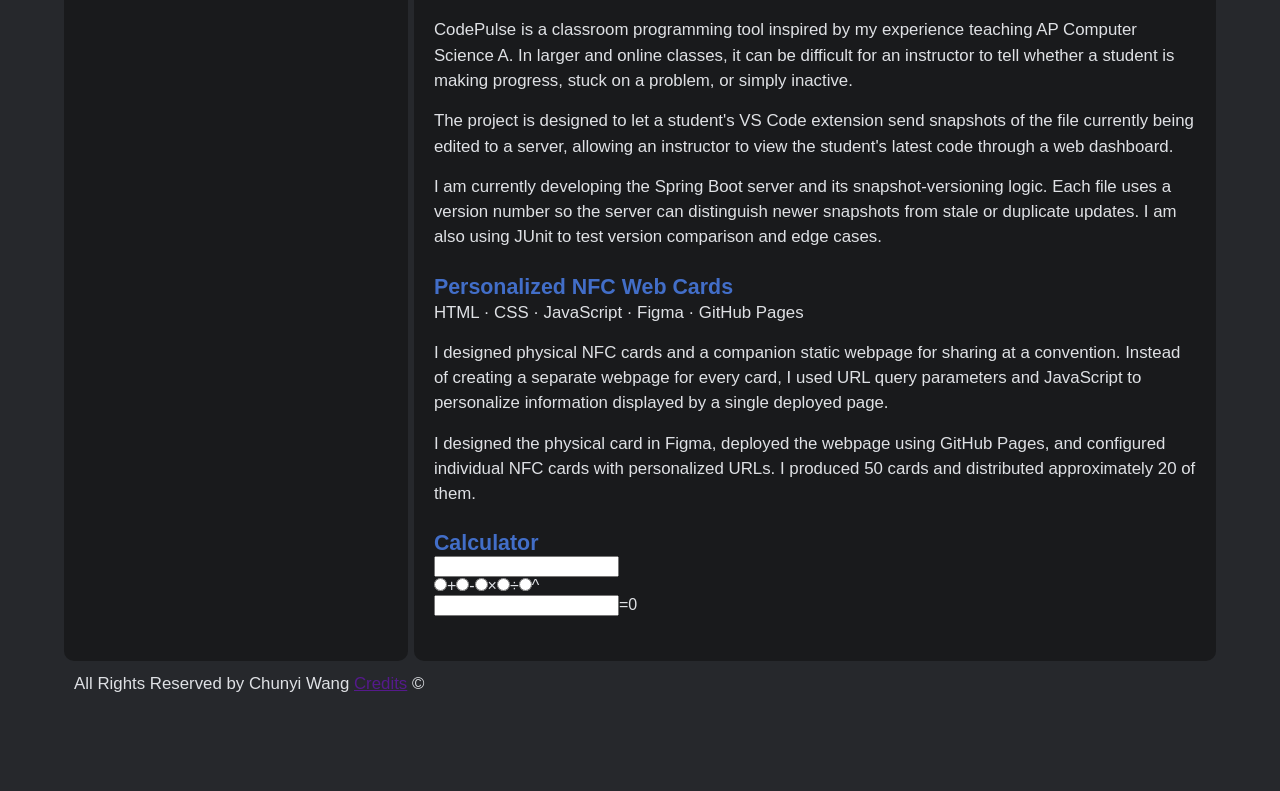
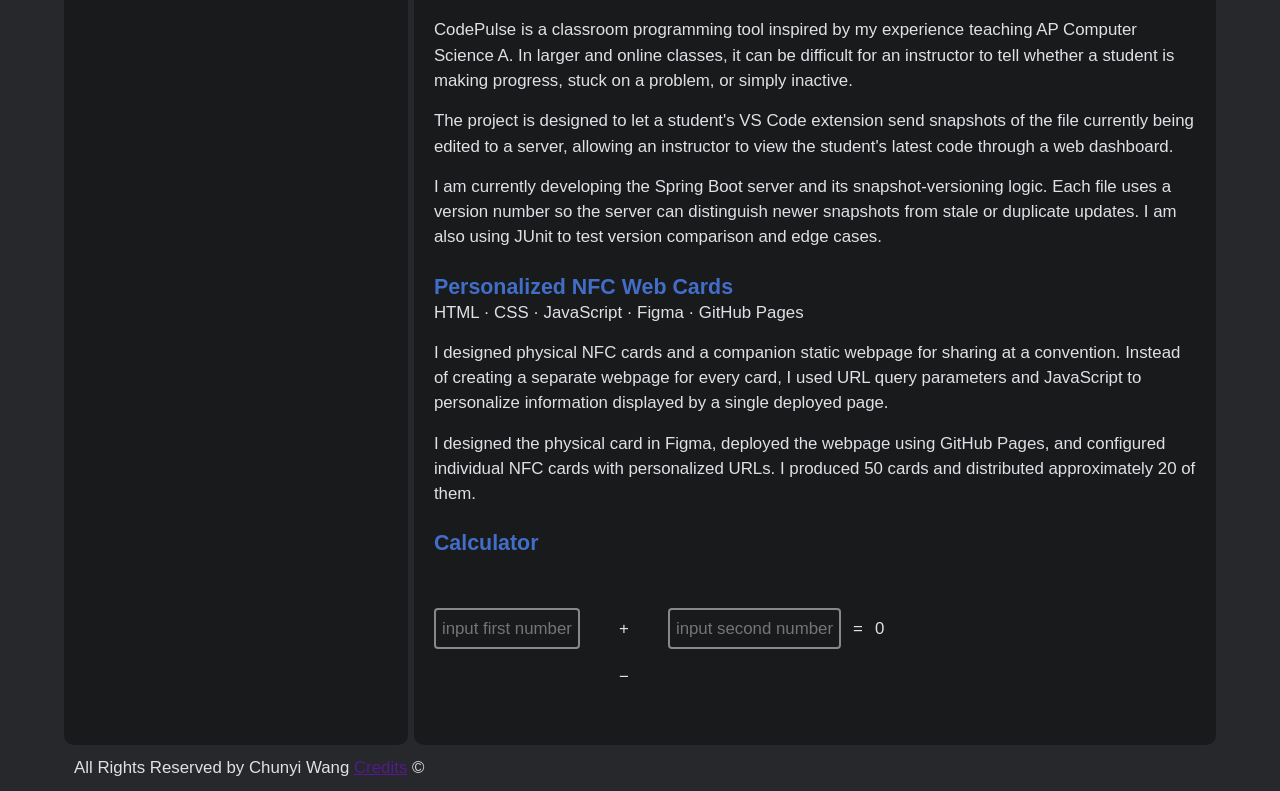
Before and after one commit to CH3CH2OH-Ethanol/mp-3, a React (Vite) app: page /projects in a window 1280 px wide. Shown: the part 695-1486 px from the top of the page. Before the commit the page ends 1402 px from the top, so only its background shows below. Built offline with nearby package versions, Linux system fonts and the light colour scheme.

Commit message:
styling calculator

```diff
--- a/src/App.tsx
+++ b/src/App.tsx
@@ -47,7 +47,7 @@ const GlobalStyle = createGlobalStyle`
         color: rgb(66 110 200);
     }
 
-    p, li, a{
+    p, li, a, input, label, span{
         font-size: calc(13px + .3vw);
         line-height: 1.5;
     }
--- a/src/components/Nav.tsx
+++ b/src/components/Nav.tsx
@@ -1,4 +1,4 @@
-import {Link} from "react-router-dom";
+import {NavLink} from "react-router-dom";
 import styled from "styled-components";
 
 const StyledNav = styled.nav`
@@ -26,7 +26,7 @@ const NavList = styled.ul`
     }
 `;
 
-const StyledLink = styled(Link)`
+const StyledLink = styled(NavLink)`
     padding: 10px 25px;
     border-radius: 10px;
 
@@ -39,8 +39,17 @@ const StyledLink = styled(Link)`
         background-color: rgb(51 53 59);
     }
 
+    &.active{
+         background-color: rgb(53 72 131);
+    }
+
     @media screen and (max-width: 1000px){
         padding: 10px;
+
+        &.active{
+            background-color: rgb(53 72 131);
+            border: 1px solid rgb(40 87 200);
+        }
     }
 `;
 
--- a/src/components/pages/Createive.tsx
+++ b/src/components/pages/Createive.tsx
@@ -1,6 +1,8 @@
 function Creative() {
     return (
         <>
+            <title>Creative | Resume</title>
+
             <h2>Creative Work & Interests</h2>
 
             <section>
--- a/src/components/pages/Education/Education.tsx
+++ b/src/components/pages/Education/Education.tsx
@@ -2,6 +2,7 @@ function Education() {
     return (
         <>
             <title>Education | Resume</title>
+
             <h2>EDUCATION</h2>
 
             <section>
--- a/src/components/pages/Experiences/Experiences.tsx
+++ b/src/components/pages/Experiences/Experiences.tsx
@@ -1,6 +1,8 @@
 function Experiences() {
     return (
         <>
+            <title>Experiences | Resume</title>
+
             <h2>EXPERIENCE</h2>
 
             <article>
--- a/src/components/pages/Home.tsx
+++ b/src/components/pages/Home.tsx
@@ -1,6 +1,8 @@
 function Home() {
     return (
         <>
+            <title>Home | Resume</title>
+
             <h2>Hi, I'm Ethan Wang.</h2>
             <p>
                 I'm a Computer Science student at Boston University interested in software engineering, programming education, and
--- a/src/components/pages/Languages/Languages.tsx
+++ b/src/components/pages/Languages/Languages.tsx
@@ -1,6 +1,8 @@
 function Languages() {
     return (
         <>
+            <title>Languages | Resume</title>
+
             <h2>Languages</h2>
 
             <section>
--- a/src/components/pages/Projects/Calculator.tsx
+++ b/src/components/pages/Projects/Calculator.tsx
@@ -5,23 +5,23 @@ function zero() {
     return 0;
 }
 
-function addition(x:number, y:number){
+function addition(x: number, y: number) {
     return x + y;
 }
 
-function subtract(x:number, y:number){
+function subtract(x: number, y: number) {
     return x - y;
 }
 
-function multiply(x:number, y:number){
+function multiply(x: number, y: number) {
     return x * y;
 }
 
-function divide(x:number, y:number){
+function divide(x: number, y: number) {
     return x / y;
 }
 
-function power(x:number, y:number){
+function power(x: number, y: number) {
     let result = 1;
     for (let i = 1; i <= y; i++) {
         result *= x;
@@ -29,15 +29,71 @@ function power(x:number, y:number){
     return result;
 }
 
+const CalcWrap = styled.div`
+    display: flex;
+    gap: 12px;
+    align-items: center;
+`;
+
 const CalcInput = styled.input`
+    field-sizing: content;
+    min-width: 4ch;
+    max-width: 20ch;
 
+    padding: 6px;
+    border: 2px solid #888;
+    border-radius: 4px;
+
+    text-align: center;
+
+    background: transparent;
+    color: rgb(223 225 229);
+
+    &::-webkit-inner-spin-button,
+    &::-webkit-outer-spin-button {
+        -webkit-appearance: none;
+        margin: 0;
+    }
+
+    &:focus {
+        outline: none;
+        border-color: #4a90e2;
+    }
+`;
+
+const OpSlideBar = styled.div`
+    display: flex;
+    flex-direction: column;
+
+    height: 144px; /* 3 × 48px */
+    width: 64px;
+
+    overflow-y: auto;
+    scroll-snap-type: y mandatory;
+
+    padding-block: 48px;
+    box-sizing: border-box;
+
+    scrollbar-width: none;
 `;
 
 const OpLabel = styled.label`
+    flex: 0 0 48px;
 
+    display: flex;
+    align-items: center;
+    justify-content: center;
+
+    scroll-snap-align: center;
+    border: none;
+    background: transparent;
 `;
 
-const ResultSpan = styled.span<{$color: string}>`
+const OpRadio = styled.input`
+    display: none;
+`;
+
+const ResultSpan = styled.span<{ $color: string }>`
     color: ${({$color}) => $color};
 `
 
@@ -45,52 +101,102 @@ function Calculator() {
     const {setNum1, setNum2, setOperation, result} = useCalculator(zero);
 
     return (
-        <div>
-            <CalcInput type="number"
-                   onChange={(e)=>{
-                       setNum1((e.target.valueAsNumber))
-                   }}
+        <CalcWrap>
+            <CalcInput placeholder={"input first number"} type="number"
+                       onChange={(e) => {
+                           setNum1((e.target.valueAsNumber))
+                       }}
             />
 
-            <div className="calculator-buttons">
+            <OpSlideBar>
                 {/*TODO*/}
                 <OpLabel>
-                    <input type={"radio"} name = "operation" onChange={()=>setOperation(()=>addition)}/>
+                    <OpRadio type={"radio"}
+                             name="operation"
+                             onChange={(e) => {
+                                 setOperation(() => addition);
+                                 e.currentTarget.parentElement?.scrollIntoView({
+                                     behavior: "smooth",
+                                     block: "center",
+                                     inline: "nearest"
+                                 });
+                             }}
+                    />
                     +
                 </OpLabel>
 
                 <OpLabel>
-                    <input type={"radio"} name = "operation" onChange={()=>setOperation(()=>subtract)}/>
-                    -
+                    <OpRadio type={"radio"}
+                             name="operation"
+                             onChange={(e) => {
+                                 setOperation(() => subtract);
+                                 e.currentTarget.parentElement?.scrollIntoView({
+                                     behavior: "smooth",
+                                     block: "center",
+                                     inline: "nearest"
+                                 });
+                             }}
+                    />
+                    &minus;
                 </OpLabel>
 
                 <OpLabel>
-                    <input type={"radio"} name = "operation" onChange={()=>setOperation(()=>multiply)}/>
+                    <OpRadio type={"radio"}
+                             name="operation"
+                             onChange={(e) => {
+                                 setOperation(() => multiply);
+                                 e.currentTarget.parentElement?.scrollIntoView({
+                                     behavior: "smooth",
+                                     block: "center",
+                                     inline: "nearest"
+                                 });
+                             }}
+                    />
                     &times;
                 </OpLabel>
 
                 <OpLabel>
-                    <input type={"radio"} name = "operation" onChange={()=>setOperation(()=>divide)}/>
+                    <OpRadio type={"radio"}
+                             name="operation"
+                             onChange={(e) => {
+;                                 setOperation(() => divide)
+                                 e.currentTarget.parentElement?.scrollIntoView({
+                                     behavior: "smooth",
+                                     block: "center",
+                                     inline: "nearest"
+                                 });
+                             }}
+                    />
                     &divide;
                 </OpLabel>
 
                 <OpLabel>
-                    <input type={"radio"} name = "operation" onChange={()=>setOperation(()=>power)}/>
+                    <OpRadio type={"radio"}
+                             name="operation"
+                             onChange={(e) => {
+                                 setOperation(() => power);
+                                 e.currentTarget.parentElement?.scrollIntoView({
+                                     behavior: "smooth",
+                                     block: "center",
+                                     inline: "nearest"
+                                 });
+                             }}
+                    />
                     ^
                 </OpLabel>
-            </div>
+            </OpSlideBar>
 
-            <CalcInput type="number"
-                   onChange={(e)=>{
-                       setNum2(e.target.valueAsNumber)
-                   }}
+            <CalcInput placeholder={"input second number"} type="number"
+                       onChange={(e) => {
+                           setNum2(e.target.valueAsNumber)
+                       }}
             />
 
             <span>=</span>
-            <ResultSpan $color={(result < 0)?"red":"inherit"}>{result}</ResultSpan>
+            <ResultSpan $color={(result < 0) ? "red" : "inherit"}>{result}</ResultSpan>
 
             {/*<button onClick={clearParam}>Clear</button>*/}
-        </div>
+        </CalcWrap>
     )
 }
 
--- a/src/components/pages/Projects/Projects.tsx
+++ b/src/components/pages/Projects/Projects.tsx
@@ -3,6 +3,8 @@ import Calculator from "./Calculator.tsx";
 function Projects() {
     return (
         <>
+            <title>Projects | Resume</title>
+
             <h2>Projects</h2>
 
             <section>
--- a/src/components/pages/Skills.tsx
+++ b/src/components/pages/Skills.tsx
@@ -1,6 +1,8 @@
 function Skills() {
     return (
         <>
+            <title>Skills | Resume</title>
+
             <h2>Technical Skills</h2>
 
             <section>
```
